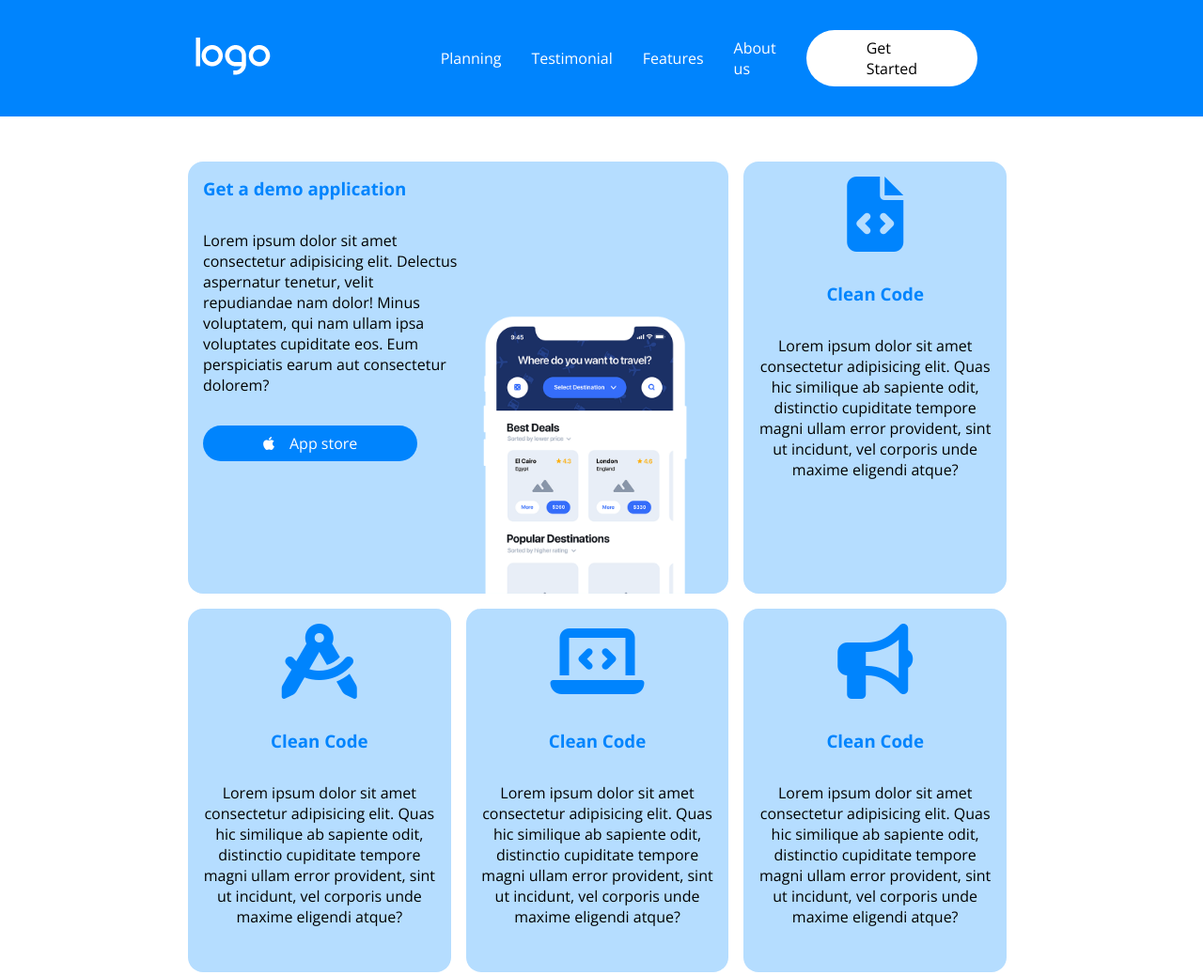
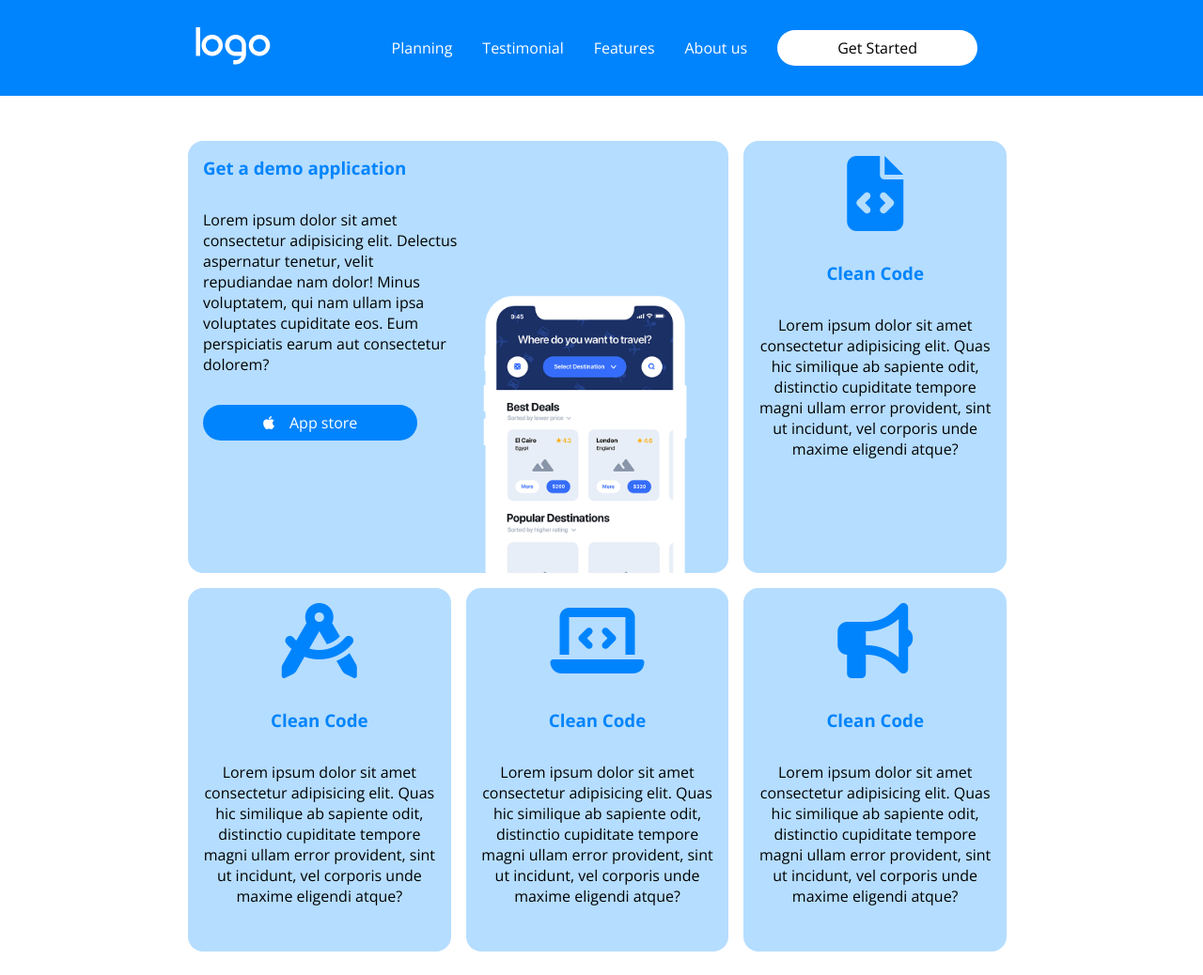
Before and after one commit to PinoGabriel/htmlcss-responsive-layout, a plain HTML site: page index.html in a window 1280 px wide. Shown: the top 1038 px of the page at 94% size. Drawn offline with nearby package versions, Linux system fonts and the light colour scheme.

Commit message:
modified nav bar

```diff
--- a/css/style.css
+++ b/css/style.css
@@ -53,7 +53,7 @@ header li {
     align-items: center;
     padding: 1rem;
     color: white;
-    justify-content: flex-end;
+    justify-content: space-between;
 }
 
 .nav-item {
--- a/index.html
+++ b/index.html
@@ -14,16 +14,16 @@
 <body>
     <header>
         <nav class="container nav-bar">
-            <div class="w-50">
+            <div>
                 <a href="#"><img src="./img/logo.png" alt="Logo"></a>
             </div>
-            <div class="w-50 nav-bar">
+            <div class="nav-bar">
                 <a class="nav-item" href="#">Planning</a>
                 <a class="nav-item" href="#">Testimonial</a>
                 <a class="nav-item" href="#">Features</a>
                 <a class="nav-item" href="#">About us</a>
                 <div class="nav-item">
-                <a class="btn" href="#">Get Started</a>
+                <a class="btn" href="#get-started">Get Started</a>
                 </div>
                 <i class="fa-solid fa-bars"></i>
             </div>
```
